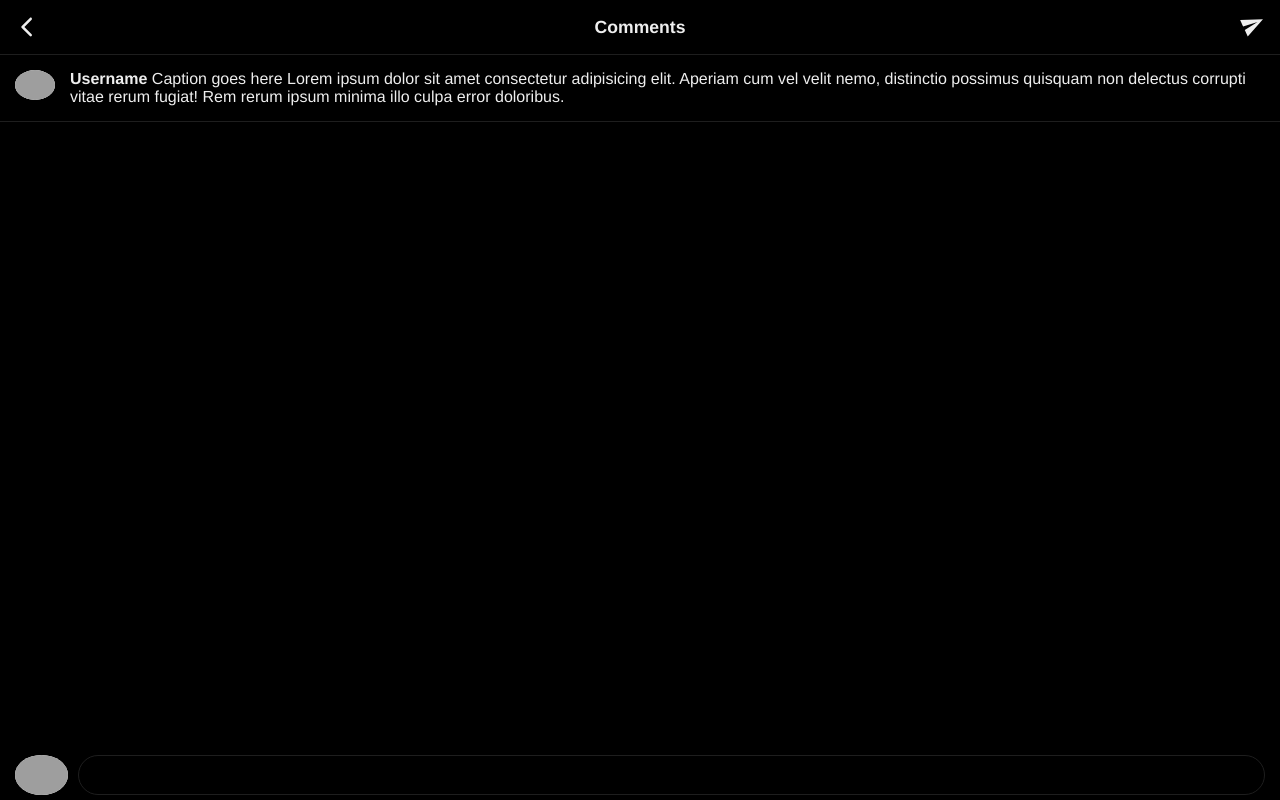
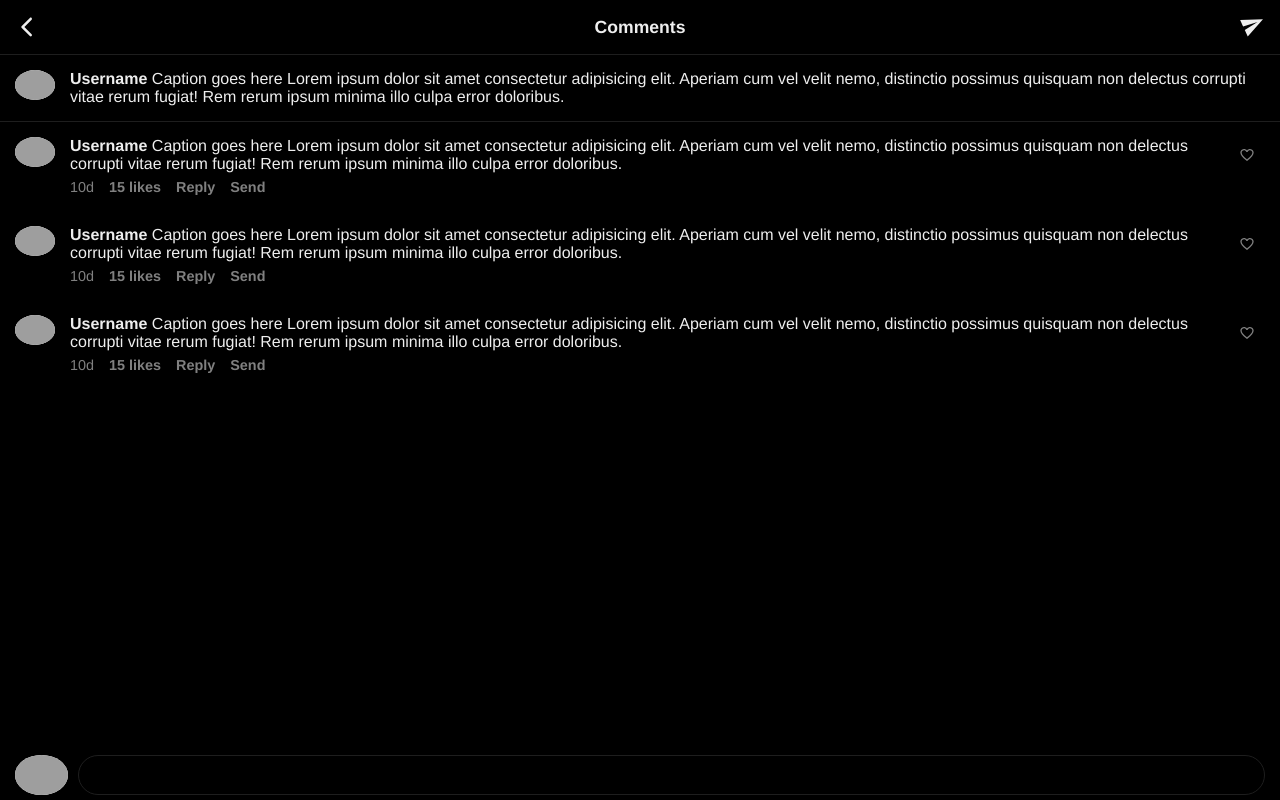
Before and after one commit to mdever93/instagram-clone, a React (Create React App) app in the folder client/: page / in a window 1280 px wide. Both pictures are taken after a click on the element 58 px from the left and 1098 px from the top of the page. Built offline with nearby package versions, Linux system fonts and the light colour scheme; grey boxes are pictures that could not be loaded.

Commit message:
commentitem component layout

```diff
--- a/client/src/components/CommentsItem.jsx
+++ b/client/src/components/CommentsItem.jsx
@@ -0,0 +1,25 @@
+import React from 'react'
+import FavoriteBorderRoundedIcon from '@mui/icons-material/FavoriteBorderRounded'; import ModeCommentOutlinedIcon from '@mui/icons-material/ModeCommentOutlined';
+
+
+import './CommentsItem.scss'
+
+const CommentsItem = () => {
+  return (
+    <div className='comments-item flex'>
+      <img className='avatar' src="https://avatars.dicebear.com/api/pixel-art/1002.svg" alt="" />
+      <div className='column'>
+      <p className='content'><span className='bold'>Username</span> Caption goes here Lorem ipsum dolor sit amet consectetur adipisicing elit. Aperiam cum vel velit nemo, distinctio possimus quisquam non delectus corrupti vitae rerum fugiat! Rem rerum ipsum minima illo culpa error doloribus.</p>
+      <span className='time-since-posted content grey'>10d</span>
+      <span className='comment-likes content grey bold'>15 likes</span>
+      <span className='reply content grey bold'>Reply</span>
+      <span className='send content grey bold'>Send</span>
+      </div>
+      <div className='like-button flex grey'>
+        <FavoriteBorderRoundedIcon fontSize='inherit' />
+      </div>
+    </div>
+  )
+}
+
+export default CommentsItem
--- a/client/src/components/CommentsItem.scss
+++ b/client/src/components/CommentsItem.scss
@@ -0,0 +1,24 @@
+.comments-item {
+  padding: 15px;
+
+  .content {
+    margin: 0px 5px 5px 15px;
+    margin-left: 15px;
+  }
+
+  .like-button {
+    height: fit-content;
+    margin: 10px;
+  }
+
+  .grey {
+    color: rgba(128, 128, 128);
+
+    &.content {
+      font-size: 0.9rem;
+      margin-right: 0;
+    }
+  }
+
+
+}
--- a/client/src/components/CommentsSection.jsx
+++ b/client/src/components/CommentsSection.jsx
@@ -1,4 +1,5 @@
 import React from 'react'
+import CommentsItem from './CommentsItem';
 import ArrowBackIosRoundedIcon from '@mui/icons-material/ArrowBackIosRounded';
 import SendIcon from '@mui/icons-material/Send';
 
@@ -20,7 +21,9 @@ const CommentsSection = () => {
         <p><span className='bold'>Username</span> Caption goes here Lorem ipsum dolor sit amet consectetur adipisicing elit. Aperiam cum vel velit nemo, distinctio possimus quisquam non delectus corrupti vitae rerum fugiat! Rem rerum ipsum minima illo culpa error doloribus.</p>
       </div>
       <div className='comments flex'>
-
+        <CommentsItem />
+        <CommentsItem />
+        <CommentsItem />
       </div>
       <div className='new-comment flex'>
       <img className='avatar large' src="https://avatars.dicebear.com/api/pixel-art/1001.svg" alt="" />
```
